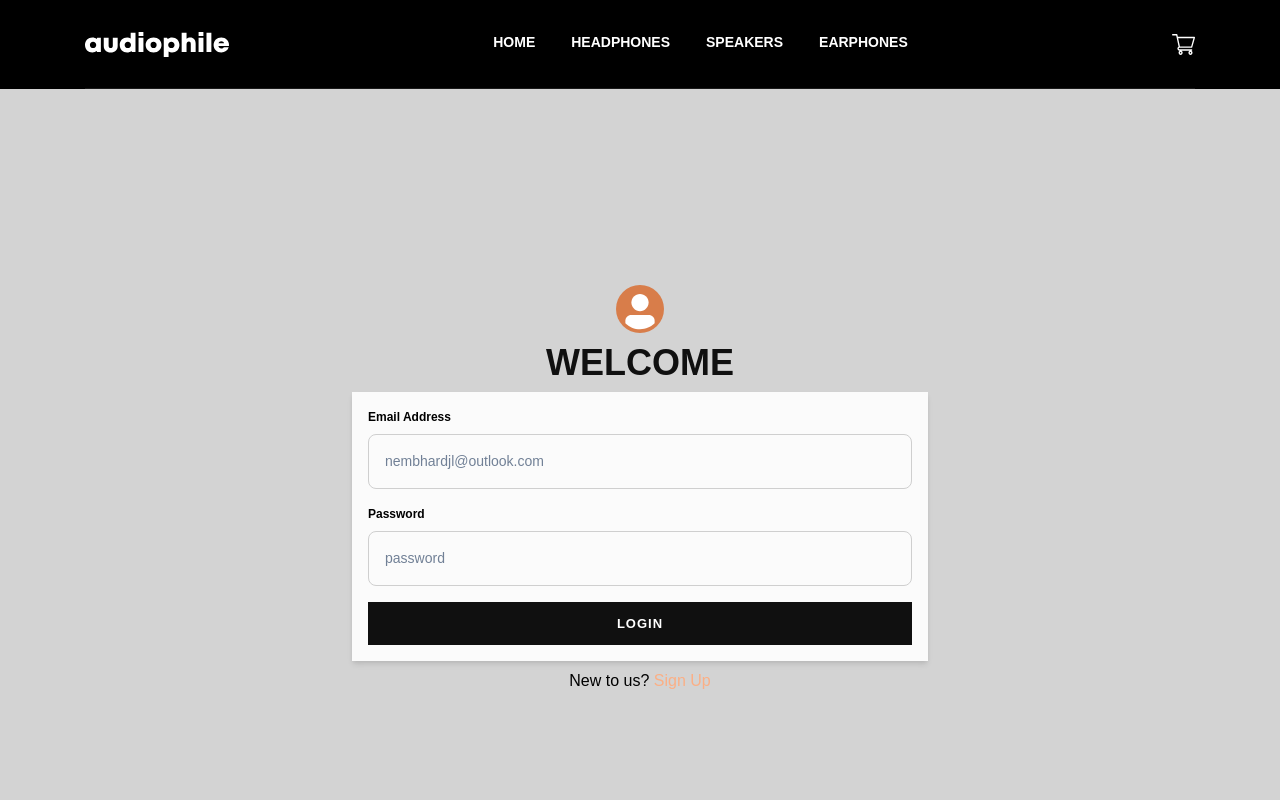
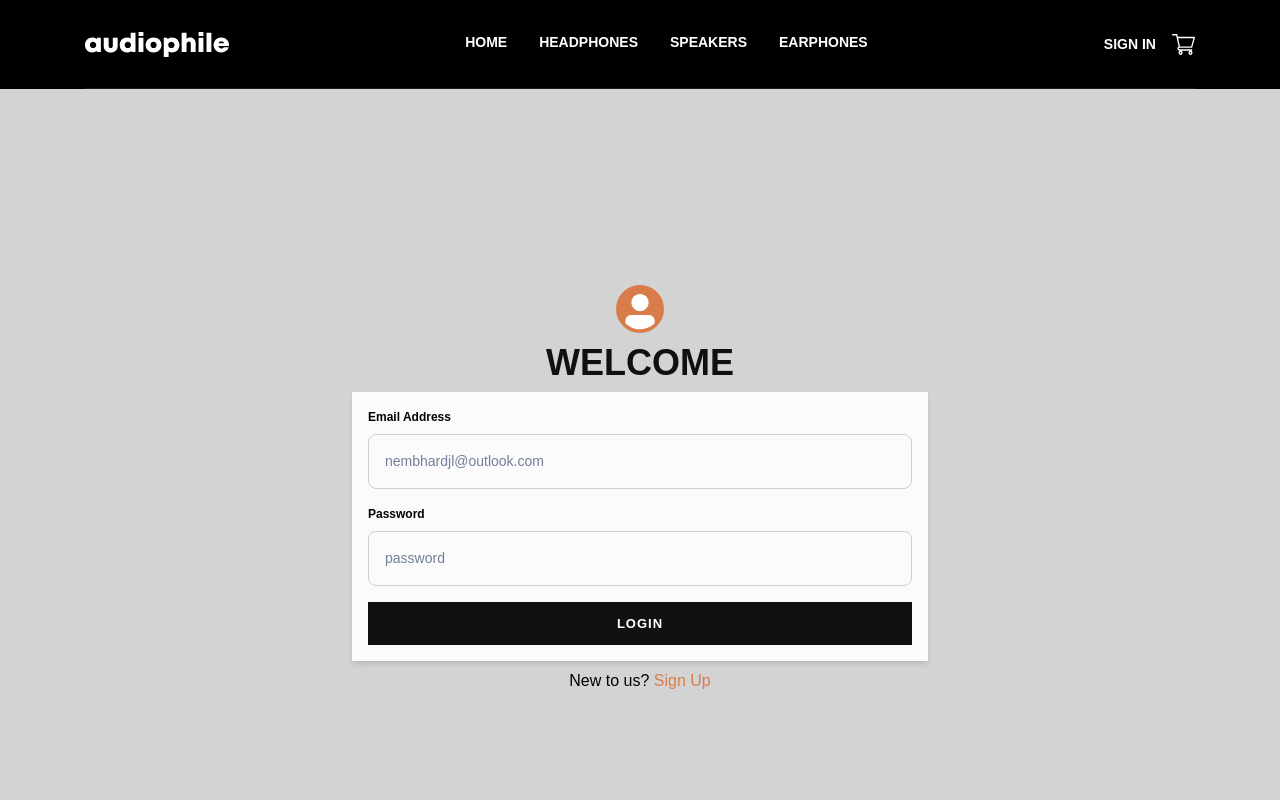
Before and after one commit to jNembhard/audiophile-ecom, a Next.js app: page /login in a window 1280 px wide. Shown: the top 800 px of the page. Built offline with nearby package versions, Linux system fonts and the light colour scheme; no server answers.

Commit message:
fixed menu toggle logic and setup frontend login page

```diff
--- a/components/atoms/Logo.tsx
+++ b/components/atoms/Logo.tsx
@@ -1,12 +1,23 @@
 import { Box } from "@chakra-ui/react";
 import Image from "next/image";
 import Link from "next/link";
+import { useDispatch, useSelector } from "react-redux";
+import { isMenuOpen, toggleNav } from "../../store/menuSlice";
 
 const Logo = () => {
+  const menuOpen = useSelector(isMenuOpen);
+  const dispatch = useDispatch();
+
+  const menuClose = () => {
+    if (menuOpen == true) {
+      dispatch(toggleNav());
+    }
+  };
+
   return (
     <Box mr={{ sm: "auto", lg: 0 }} lineHeight="0">
       <Link href="/">
-        <a>
+        <a onClick={menuClose}>
           <Image
             src="/assets/shared/desktop/logo.svg"
             width={144}
--- /dev/null
+++ b/components/atoms/LogoutLink.tsx
@@ -0,0 +1,39 @@
+import { Stack, Box } from "@chakra-ui/react";
+import { useDispatch, useSelector } from "react-redux";
+import { logout, selectUser } from "../../store/userSlice";
+import { auth } from "../../firebase";
+import Link from "next/link";
+import { toggleNav } from "../../store/menuSlice";
+type Props = { base: string };
+
+const LogoutLink = (props: Props) => {
+  const user = useSelector(selectUser);
+  const dispatch = useDispatch();
+
+  const logoutOfApp = () => {
+    dispatch(toggleNav());
+    dispatch(logout());
+    auth.signOut();
+  };
+
+  return (
+    <Box as="nav" display={{ base: `${props.base}`, lg: "block" }}>
+      <Stack display="flex" spacing={{ lg: "1rem" }}>
+        <Box
+          fontSize="sm"
+          fontWeight="bold"
+          color={{ base: "black", lg: "white" }}
+          _hover={{ color: "rawSienna" }}
+          textTransform="uppercase"
+          transition="color 0.2s linear"
+        >
+          <Link href={!user && "/login"} passHref>
+            <a onClick={logoutOfApp}>{user ? "Sign Out" : "Sign In"}</a>
+          </Link>
+        </Box>
+      </Stack>
+    </Box>
+  );
+};
+
+export default LogoutLink;
--- /dev/null
+++ b/components/molecules/CartLogin.tsx
@@ -0,0 +1,14 @@
+import { HStack } from "@chakra-ui/react";
+import CartIcon from "../atoms/CartIcon";
+import LogoutLink from "../atoms/LogoutLink";
+
+const CartLogin = () => {
+  return (
+    <HStack spacing="1rem">
+      <LogoutLink base="none" />
+      <CartIcon />
+    </HStack>
+  );
+};
+
+export default CartLogin;
--- a/components/molecules/LoginForm.tsx
+++ b/components/molecules/LoginForm.tsx
@@ -2,12 +2,9 @@ import { useState } from "react";
 import {
   Flex,
   Heading,
-  Input,
   Button,
-  InputGroup,
   Stack,
   Box,
-  Link,
   Avatar,
   FormControl,
   useToast,
@@ -23,6 +20,7 @@ import {
 import { useDispatch } from "react-redux";
 import { login } from "../../store/userSlice";
 import { useForm } from "react-hook-form";
+import Link from "next/link";
 
 type LoginProps = { emailAddress: string; password: string };
 
@@ -60,11 +58,11 @@ const LoginForm = () => {
       });
   };
 
-  const signup = () => {
+  const signUp = () => {
     if (!name) {
       toast({
         title: "Please enter a full name",
-        status: "success",
+        status: "error",
         duration: 4500,
         position: "top-left",
         isClosable: true,
@@ -102,6 +100,7 @@ const LoginForm = () => {
       width="100wh"
       height="100vh"
       backgroundColor="lightGrey"
+      mb={{ base: "-7.5rem", sm: "-12.5rem" }}
       justifyContent="center"
       alignItems="center"
     >
@@ -125,6 +124,7 @@ const LoginForm = () => {
             p="1rem"
             backgroundColor="whiteAlpha.900"
             boxShadow="md"
+            onSubmit={appLogin}
           >
             <FormControl>
               <InputField
@@ -154,23 +154,27 @@ const LoginForm = () => {
                 aria-invalid={errors.password ? "true" : "false"}
               />
             </FormControl>
+            <Link href="/" passHref>
               <Button
+                as="a"
                 type="submit"
                 variant="solid"
                 color="white"
                 bg="onyx"
                 _hover={{ bg: "rawSienna" }}
+                cursor="pointer"
               >
                 Login
               </Button>
+            </Link>
           </Stack>
         </Box>
       </Stack>
       <Box>
         New to us?{" "}
-        <Link color="peach" href="/login">
+        <Box as="span" color="rawSienna" onClick={signUp}>
           Sign Up
-        </Link>
+        </Box>
       </Box>
     </Flex>
   );
--- a/components/molecules/NavLinks.tsx
+++ b/components/molecules/NavLinks.tsx
@@ -8,7 +8,7 @@ const NavLinks = () => {
   const { asPath } = useRouter();
   return (
     <Box as="nav" display={{ base: "none", lg: "block" }}>
-      <HStack as="ul" display="flex" spacing={9} listStyleType="none">
+      <HStack as="ul" display="flex" spacing={8} listStyleType="none">
         {navlinks.map((navlink) => (
           <Box
             key={navlink.id}
--- a/components/molecules/NavMobile.tsx
+++ b/components/molecules/NavMobile.tsx
@@ -1,11 +1,13 @@
-import { Box, Stack } from "@chakra-ui/react";
+import { Box, Stack, Flex } from "@chakra-ui/react";
 import { useSelector } from "react-redux";
-import { isMenuOpen } from "../../store/menuSlice";
+import { isMenuOpen, toggleNav } from "../../store/menuSlice";
 import MobileLink from "./MobileLink";
 import { navlinks } from "../../utils/navLinks";
+import LogoutLink from "../atoms/LogoutLink";
 
 const NavMobile = () => {
   const openMenu = useSelector(isMenuOpen);
+  const toggle = useSelector(toggleNav);
 
   return (
     <Box
@@ -20,10 +22,13 @@ const NavMobile = () => {
       display={{ base: "block", lg: "none" }}
       opacity={openMenu ? "1" : "0"}
       visibility={openMenu ? "visible" : "hidden"}
-      transform={openMenu ? "translate(0)" : "translateY(5%)"}
+      transform={openMenu ? "translateY(0)" : "translateY(5%)"}
       transition={"transform .5s ease-in-out, opacity .5s ease-in-out"}
       borderBottomRadius="0.5rem"
     >
+      <Flex align="center" justify="center" mt="1rem">
+        <LogoutLink base="block" />
+      </Flex>
       <Stack
         as="ul"
         direction={{ base: "column", sm: "row" }}
--- a/components/molecules/Navbar.tsx
+++ b/components/molecules/Navbar.tsx
@@ -1,7 +1,7 @@
 import { Container, Flex } from "@chakra-ui/react";
 import BurgerIcon from "../atoms/BurgerIcon";
-import CartIcon from "../atoms/CartIcon";
 import Logo from "../atoms/Logo";
+import CartLogin from "./CartLogin";
 import NavLinks from "./NavLinks";
 
 const Navbar = () => {
@@ -27,7 +27,7 @@ const Navbar = () => {
         <BurgerIcon />
         <Logo />
         <NavLinks />
-        <CartIcon />
+        <CartLogin />
       </Flex>
     </Container>
   );
--- a/components/molecules/ProductGallery.tsx
+++ b/components/molecules/ProductGallery.tsx
@@ -1,6 +1,5 @@
 import { Box, Image, SimpleGrid } from "@chakra-ui/react";
 import { CategoryImage } from "../../interfaces/Product";
-import Motion from "../organisms/Motion";
 
 type Props = {
   first?: CategoryImage | undefined;
--- a/package.json
+++ b/package.json
@@ -23,11 +23,9 @@
     "react": "18.2.0",
     "react-dom": "18.2.0",
     "react-hook-form": "^7.33.1",
-    "react-icons": "^4.4.0",
     "react-intersection-observer": "^9.3.5",
     "react-redux": "^8.0.2",
     "redux": "^4.2.0",
-    "services": "^0.0.3",
     "use-url-search-params": "^2.5.1",
     "yup": "^0.32.11"
   },
```
Also changed, not shown: 1 other file (tests, documents, lock files or other folders). Lines whose indentation alone changed are shown as unchanged.
